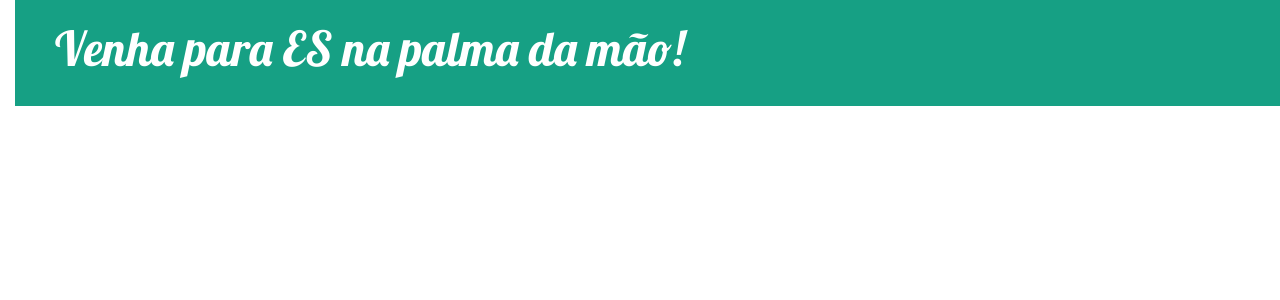
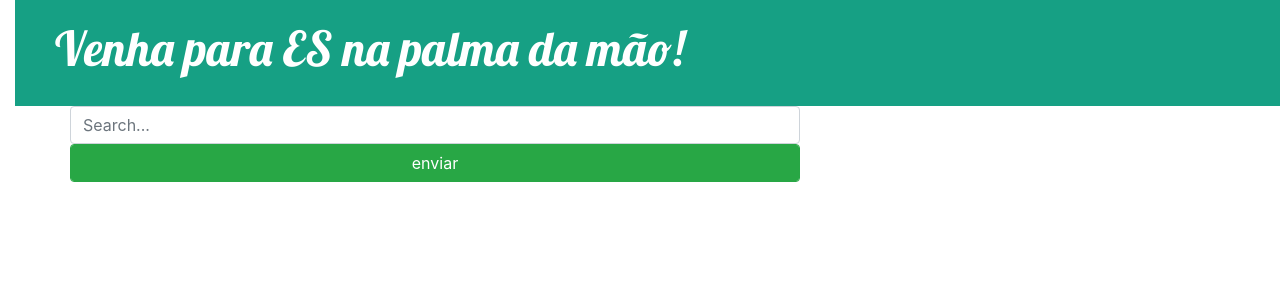
Before and after one commit to prodest/venha-para-es-palma-mao, a Django app: page / in a window 1280 px wide. Shown: the top 300 px of the page. Run offline with Django 3.2, Linux system fonts and the light colour scheme; data that the repository does not hold is empty; some libraries are stand-ins or nearby versions.

Commit message:
implementando search box

```diff
--- a/programa/templates/programa/candidato_list.html
+++ b/programa/templates/programa/candidato_list.html
@@ -1,7 +1,19 @@
-{% extends 'programa/base.html' %} {% block content %} {% for cand in candidatos %}
-<div class="post card text-white bg-success mb-3" style="width: 15rem;">
-    <div class="card-body">
-        <a href="{% url 'candidato_detail' pk=cand.pk %}">{{ cand.nome }}</a>
-    </div>
-</div>
-{% endfor %} {% endblock %}
+{% extends 'programa/base.html' %}
+
+{% block content %}
+<form class="navbar-form navbar-right" action="." method="get">
+    <input id="search_box" name="search_box" type="text" placeholder="Search..." class="form-control">
+    <button type="submit" class="btn btn-success form-control"><span class="glyphicon glyphicon-search"></span>enviar</button>
+</form>
+{% if verifica %}
+    <h1>teste</h1>
+{% else %}
+    {% for cand in candidatos %}
+        <div class="post card text-white bg-success mb-3" style="width: 15rem;">
+            <div class="card-body">
+                <a href="{% url 'candidato_detail' pk=cand.pk %}">{{ cand.nome }}</a>
+            </div>
+        </div>
+    {% endfor %}
+{% endif %}
+{% endblock %}
--- a/programa/views.py
+++ b/programa/views.py
@@ -3,8 +3,16 @@ from .models import *
 # Create your views here.
 
 def candidato_list(request):
-    candidatos = Candidato.objects.all()
-    return render(request, 'programa/candidato_list.html', {'candidatos':candidatos})
+    var_get_search = request.GET.get('search_box')
+    if var_get_search is not None:
+        candidatos = Candidato.objects.all()
+        verifica = False
+        verifica = True
+        candidatos = candidatos.filter(cpf=var_get_search)
+        return render(request, 'programa/candidato_list.html', {'candidatos':candidatos})
+    return render(request, 'programa/candidato_list.html', {})
+    # candidatos = Candidato.objects.all()
+    # return render(request, 'programa/candidato_list.html', {'candidatos':candidatos})
 
 def candidato_detail(request, pk):
     candidatos = get_object_or_404(Candidato, pk=pk)
```
